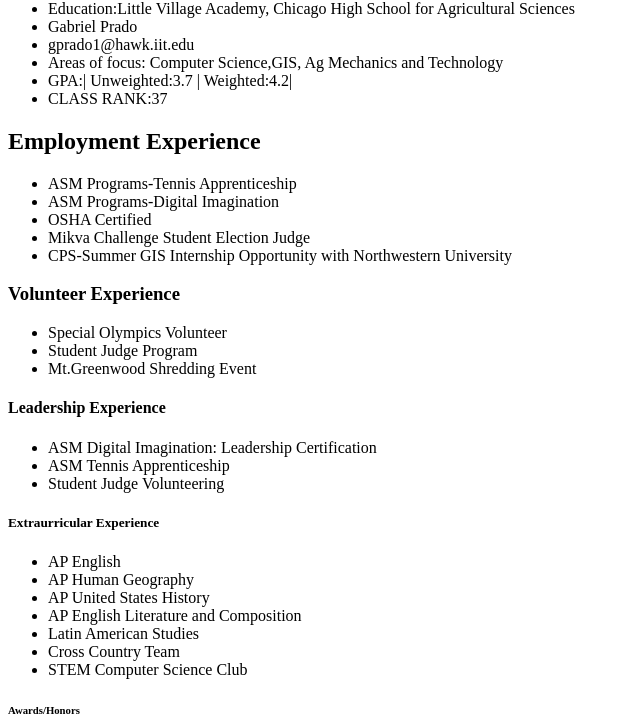
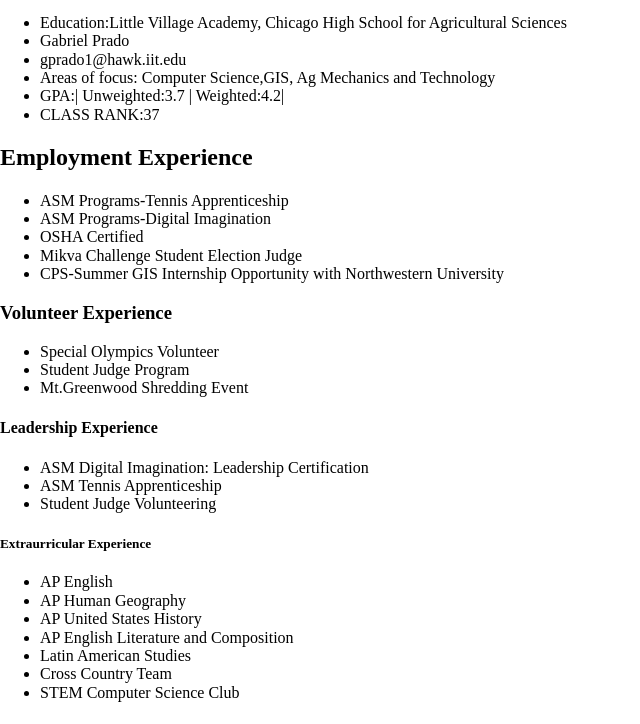
Before and after one commit to Gmprado78/project-2, a plain HTML site: page index.html in a window 1280 px wide. Shown: the part 137-861 px from the top of the page, without its empty margins (0-640 px from the left). Drawn offline with nearby package versions, Linux system fonts and the light colour scheme.

Commit message:
Update index.html

```diff
--- a/index.html
+++ b/index.html
@@ -4,6 +4,9 @@
   <head>
     <meta charset="utf-8">
     <title>Gabriels Resume</title>
+    <link rel="stylesheet" href="css/style.css">
+    <link rel="stylesheet" type="text/css" href="css/normalize.css">
+    <link rel="icon" href="http://web.iit.edu/sites/web/themes/iit_web/favicon.ico">
   </head>
 
   <body>
```
